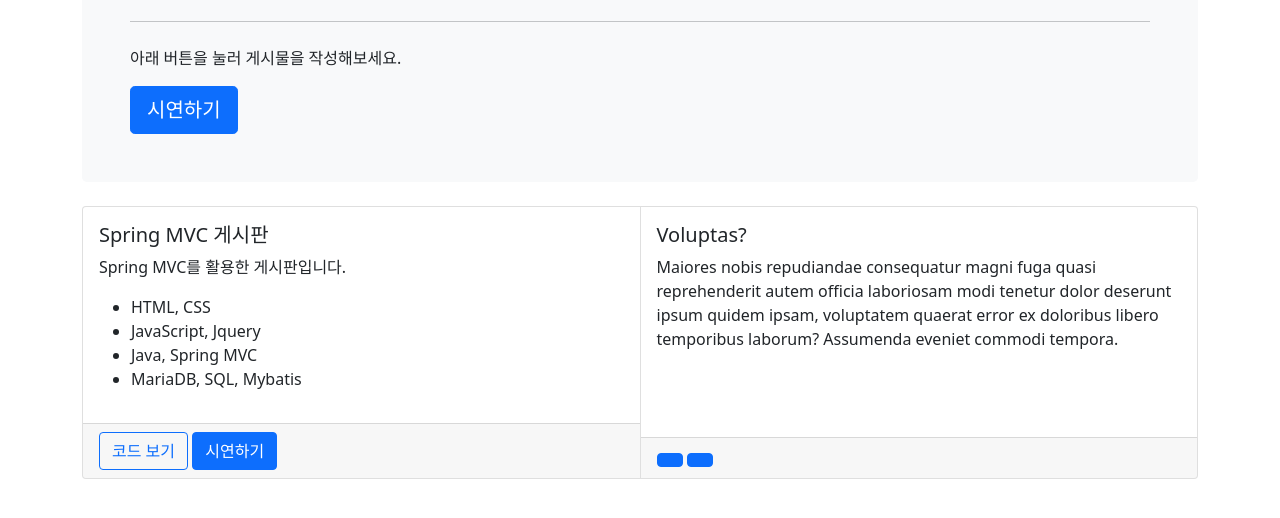
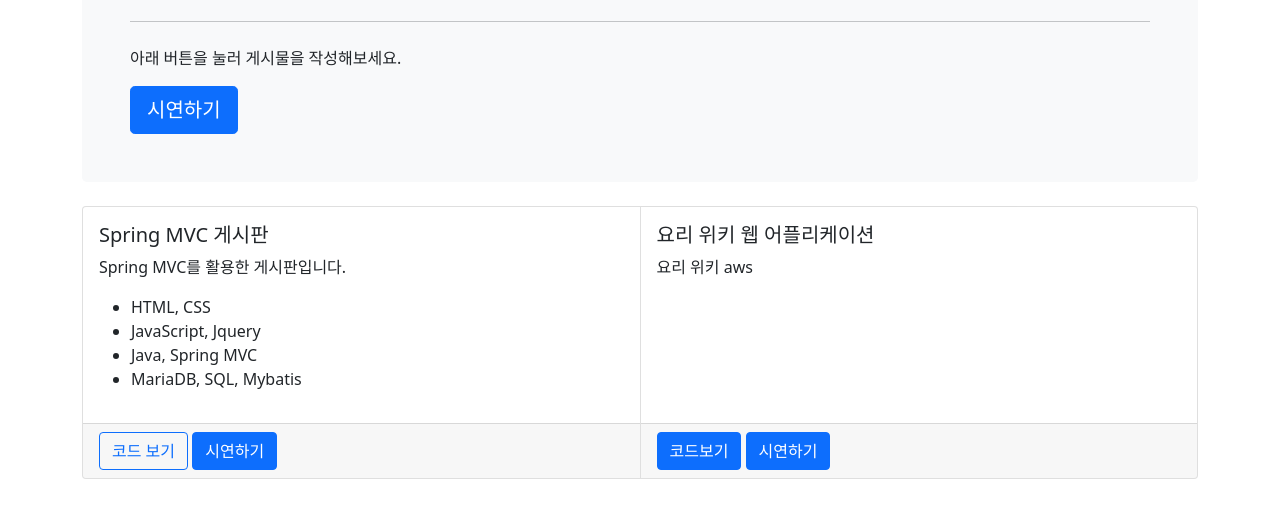
Before and after one commit to kjaekdnsdl/kjaekdnsdl.github.io, a plain HTML site: page index.html in a window 1280 px wide. Shown: the part 216-734 px from the top of the page. Drawn offline with nearby package versions, Linux system fonts and the light colour scheme.

Commit message:
팀프로젝트

```diff
--- a/index.html
+++ b/index.html
@@ -77,15 +77,16 @@
                     <div class="card">
                         <div class="card-body">
                             <h5 class="card-title">
-                                Voluptas?
+                                요리 위키 웹 어플리케이션
                             </h5>
                             <p class="card-text">
-                                Maiores nobis repudiandae consequatur magni fuga quasi reprehenderit autem officia laboriosam modi tenetur dolor deserunt ipsum quidem ipsam, voluptatem quaerat error ex doloribus libero temporibus laborum? Assumenda eveniet commodi tempora.
+                                요리 위키
+                                aws
                             </p>
                         </div>
                         <div class="card-footer">
-                            <a href="" class="btn btn-primary"></a>
-                            <a href="" class="btn btn-primary"></a>
+                            <a href="https://github.com/kjaekdnsdl/team-proj-food" class="btn btn-primary">코드보기</a>
+                            <a href="http://52.79.220.17/wiki/foodBoard/foodCateList" class="btn btn-primary">시연하기</a>
                         </div>
                     </div>
                 </div>
```
